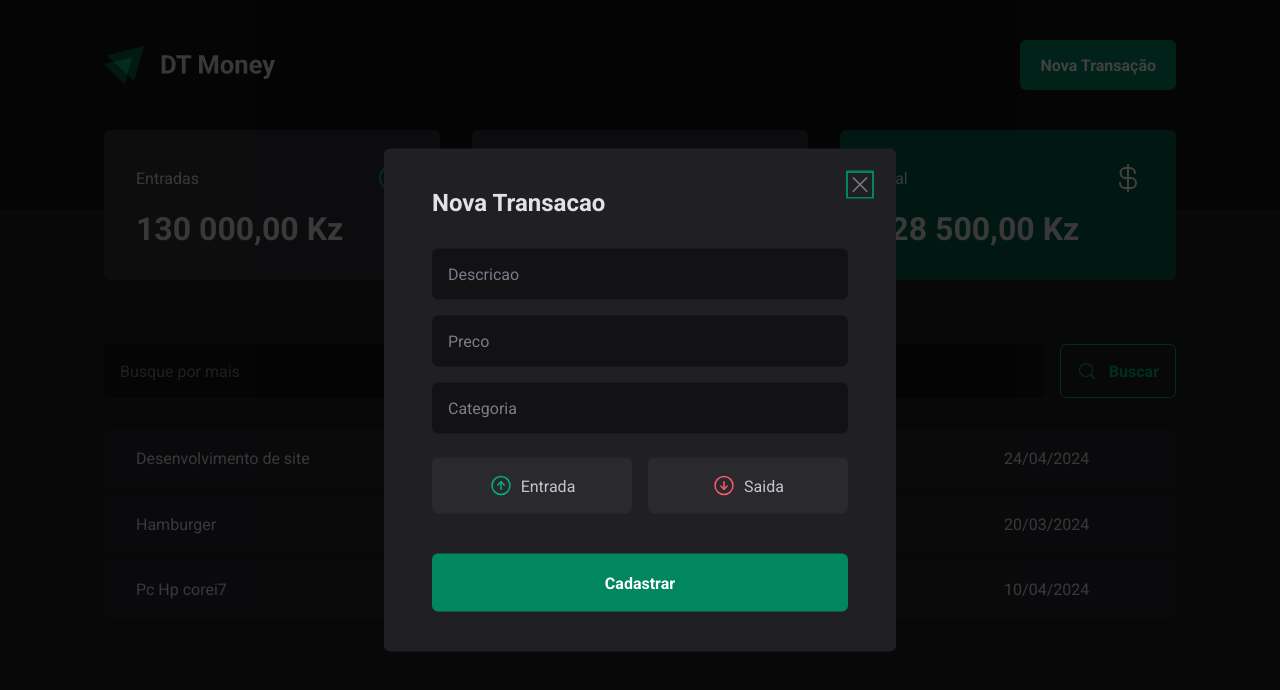
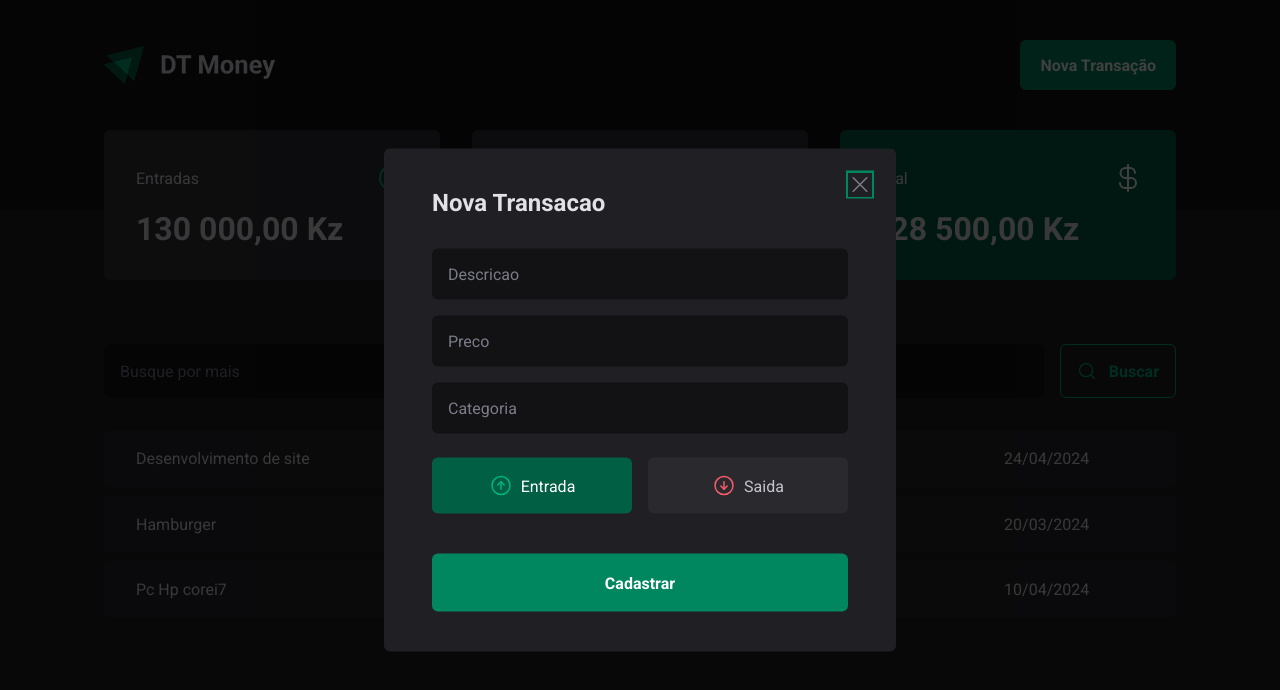
Before and after one commit to VictorClever03/DT_Money, a React (Vite) app: page / in a window 1280 px wide. Both pictures are taken after a click on the button "Nova Transação". Shown: the top 690 px of the page. Built offline with nearby package versions, Linux system fonts and the light colour scheme; data requests are answered from the project's data file.

Commit message:
adicionei os valores do income e outcome no useform, e fiz os comentarios

```diff
--- a/src/components/NewTransactionModal/index.tsx
+++ b/src/components/NewTransactionModal/index.tsx
@@ -1,74 +1,115 @@
 import * as Dialog from "@radix-ui/react-dialog";
-import { CloseButton, Content, Overlay, TransactionTypeButton, TransactioType } from "./styles";
+import {
+  CloseButton,
+  Content,
+  Overlay,
+  TransactionTypeButton,
+  TransactioType,
+} from "./styles";
 import { ArrowCircleDown, ArrowCircleUp, X } from "phosphor-react";
-import * as z from 'zod';
-import { useForm } from "react-hook-form";
+import * as z from "zod";
+import { Controller, useForm } from "react-hook-form";
 import { zodResolver } from "@hookform/resolvers/zod";
 
-// criei o esquema com nome dos campos dos inputs
+//1 useform criei o esquema com nome dos campos dos inputs
 const NewTransactionFormSchema = z.object({
   description: z.string(),
   price: z.number(),
   category: z.string(),
-  // type: z.enum(['income', 'outcome']),
-})
+  type: z.enum(["income", "outcome"]),
+});
 
-// peguei os inputs e lhes tipei conforme o esquema
+//2 useform peguei os inputs e lhes tipei conforme o esquema
 type NewTransactionFormInputs = z.infer<typeof NewTransactionFormSchema>;
 export function NewTransactionModal() {
-// necessario que seja assim , ATT: controlar onde colocar os inputs e o schema
+  //3 useform necessario que seja assim , ATT: controlar onde colocar os inputs e o schema
   const {
+    // 8 useform, adicionei o control para dados que nao vem direcatamente do input ou outro formElement como checkbox, textarea etc..
+    control,
     register,
     handleSubmit,
-    formState:{isSubmitting}
+    formState: { isSubmitting },
   } = useForm<NewTransactionFormInputs>({
     resolver: zodResolver(NewTransactionFormSchema),
+    // 10 useform para colocar certos campos do passo 1 com valores padraos
+    defaultValues:{
+      type: "income",
+    }
   });
 
-  // essa e a funcao que vai executar quando for submeter o formulario, ATT tipar data
+  //4 useform essa e a funcao que vai executar quando for submeter o formulario, ATT tipar data
   async function handleCreateNewTransaction(data: NewTransactionFormInputs) {
-    await new Promise(resolve => setTimeout(resolve, 3000));
+    await new Promise((resolve) => setTimeout(resolve, 1000));
     console.log(data);
   }
 
   return (
     <Dialog.Portal>
-      <Overlay/>
+      <Overlay />
 
       <Content>
         <Dialog.Title>Nova Transacao </Dialog.Title>
-        <CloseButton >
+        <CloseButton>
           <X size={24} />
         </CloseButton>
 
-
+        {/* 5 useform handleSubmit(handleCreateNewTransaction) */}
         <form onSubmit={handleSubmit(handleCreateNewTransaction)}>
-            <input type="text"  placeholder="Descricao" required
-            {...register('description')}
+          <input
+            type="text"
+            placeholder="Descricao"
+            required
+            {...register("description")}
           />
-            {/* no zodschema coloquei o price como number e aqui sem o valueAsNumber vai retornar como string dando erro */}
-            <input type="number"  placeholder="Preco" required
-            {...register('price', {valueAsNumber:true})}
+          {/* 6 useform no zodschema coloquei o price como number e aqui sem o valueAsNumber vai retornar como string dando erro , {...register('category')} no input*/}
+          <input
+            type="number"
+            placeholder="Preco"
+            required
+            {...register("price", { valueAsNumber: true })}
           />
-            <input type="text" placeholder="Categoria" required
-            {...register('category')}
+          <input
+            type="text"
+            placeholder="Categoria"
+            required
+            {...register("category")}
           />
-
-            <TransactioType>
-                <TransactionTypeButton variant="income" value="income" title="clique">
+          {/* 9 useform o control e para dados que nao virao directamente do input ou outro formElement */}
+          <Controller
+            control={control}
+            name="type"
+            render={({ field }) => {
+              // console.log(field)
+              return (
+                <TransactioType onValueChange={field.onChange} value={field.value}>
+                  <TransactionTypeButton
+                    variant="income"
+                    value="income"
+                    title="clique"
+                  >
                     <ArrowCircleUp size={24} />
                     Entrada
                   </TransactionTypeButton>
 
-                <TransactionTypeButton variant="outcome" value="outcome" title="clique">
+                  <TransactionTypeButton
+                    variant="outcome"
+                    value="outcome"
+                    title="clique"
+                  >
                     <ArrowCircleDown size={24} />
                     Saida
                   </TransactionTypeButton>
                 </TransactioType>
-            {/* desativa o botao quando estiver no processo de submissao */}
-            <button type="submit" disabled={isSubmitting}> Cadastrar </button>
+              );
+            }}
+          />
+
+          {/*7 useform desativa o botao quando estiver no processo de submissao */}
+          <button type="submit" disabled={isSubmitting}>
+            {" "}
+            Cadastrar{" "}
+          </button>
         </form>
-
       </Content>
     </Dialog.Portal>
   );
```
Lines whose indentation alone changed are shown as unchanged.
